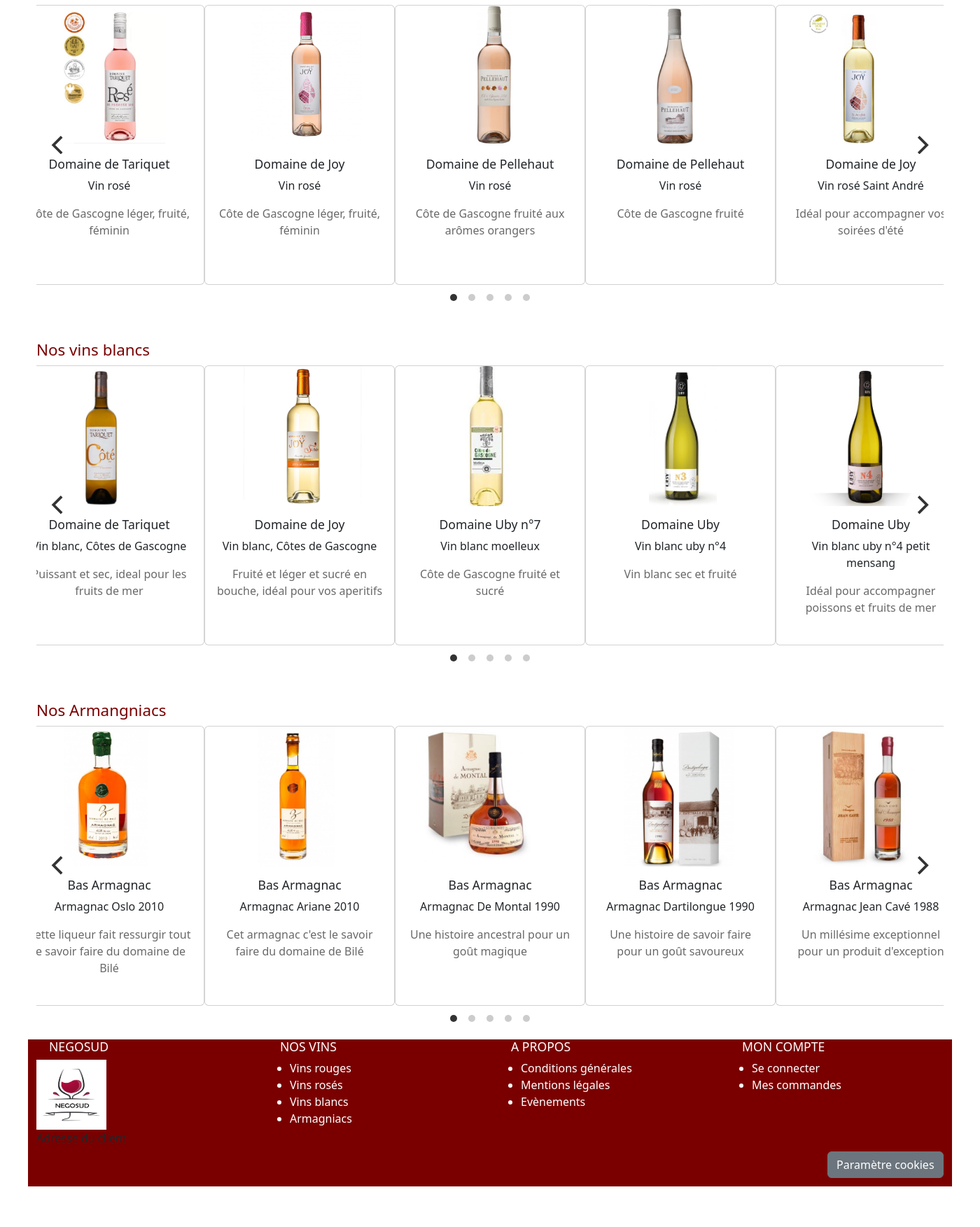
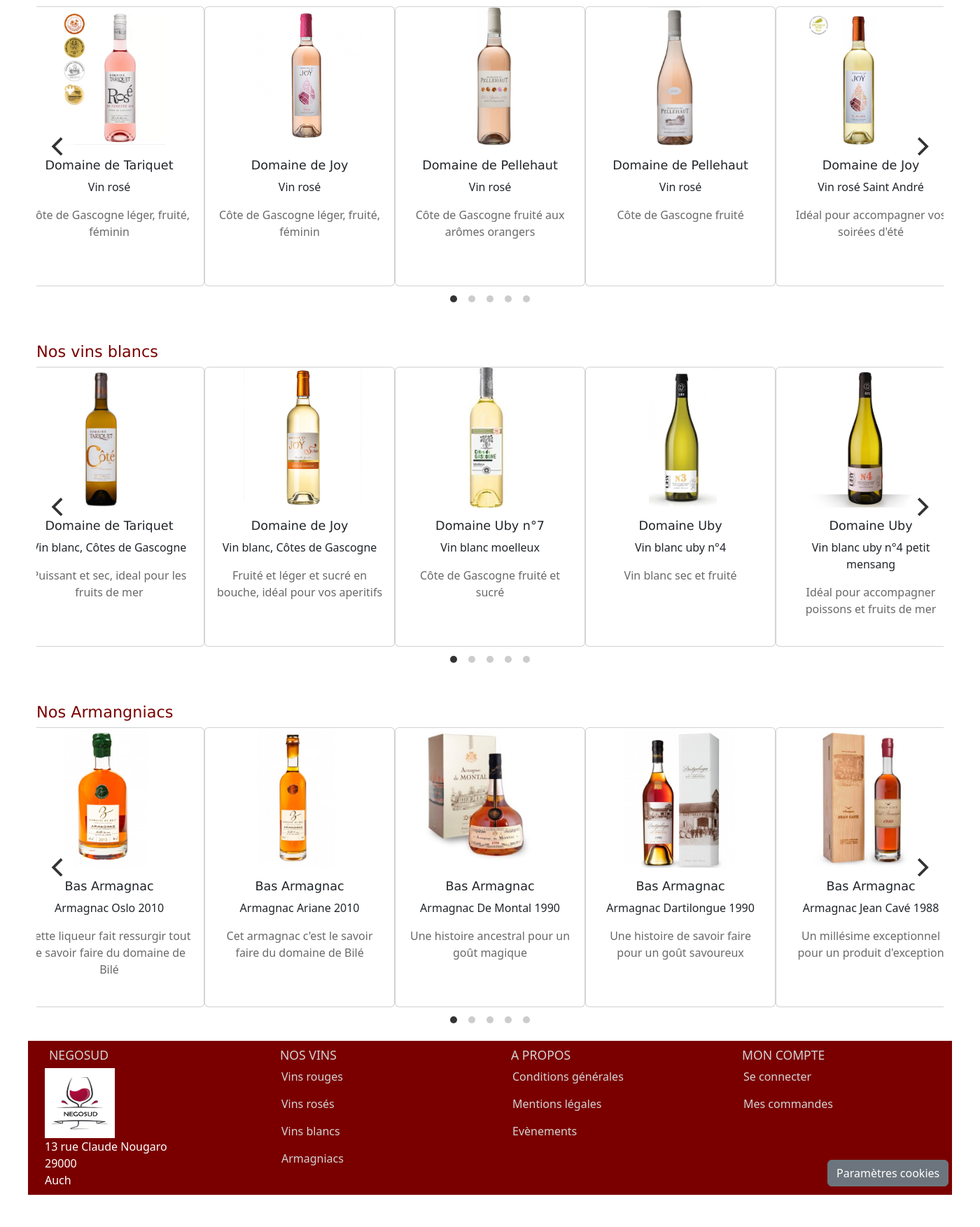
Before and after one commit to Quentin-Dare/NegoSud, a PHP site: page /Negosud.html in a window 1400 px wide. Shown: the part 1284-3037 px from the top of the page at 70% size. Before the commit the page ends 2979 px from the top, so only its background shows below. Run offline with PHP 8.4, Linux system fonts and the light colour scheme; some libraries are stand-ins or nearby versions.

Commit message:
fin de semaine noel
Visuel home page terminé

```diff
--- a/Negosud.html
+++ b/Negosud.html
@@ -39,18 +39,18 @@
         </div>
       </div>
 
-      <div class="col-lg-2 item_compte">
+      <div class="item_compte col-lg-2">
+          <div>
             <img src="./img/logo_mon_compte.jpg" alt="logo Mon compte" title="" class="img-fluid" id="logo_mon_compte">
             <div class="menu_deroulant" id="div_mon_compte">
               <ul>
-            <li><a href="#">Se connecter</a></li>
+                <a href="#"><li>Se connecter</li></a>
                 <li><a href="#">S'inscrire</a></li>
               </ul>
             </div>
-
+            </div>
           <img src="./img/logo_panier.jpg" alt="logo Mon panier" title="" class="img-fluid">
         </div>
-
     </div>
   </header>
 
@@ -335,8 +335,12 @@
 		<div class="row footer">
       <div class="col-lg-3 first_colonne">
 		    <h3>NEGOSUD</h3>
-        <img src="img/logo_vin_4-removebg-preview.jpg" alt="logo Negosud" title="" class="img-fluid" style="width:100px; height:100px;">
-        <p>Adresse du client</p>
+        <img src="img/logo_vin_4-removebg-preview.jpg" alt="logo Negosud" title="" class="img-fluid image_footer" style="width:100px; height:100px;">
+        <div class="adresse">
+          <span>13 rue Claude Nougaro</span>
+          <span>29000</span>
+          <span>Auch</span>
+        </div>
 		  </div>
 
 		  <div class="col-lg-3 nos_vin">
@@ -373,7 +377,7 @@
 		  </div>
 
 		</div>
-      <button type="button" class="btn btn-secondary mb-2 bouton_cookies">Paramètre cookies</button>
+      <button type="button" class="btn btn-secondary mb-2 bouton_cookies">Paramètres cookies</button>
     <div>
 
     </div>
--- a/css/Negosud.css
+++ b/css/Negosud.css
@@ -5,7 +5,7 @@
     flex-direction: row;
     align-items: center;
     flex-direction: row;
-    justify-content: space-between;
+    gap: 10px;
 }
 
 .logo_negosud {
@@ -29,19 +29,21 @@
 
 .item_compte {
     display: flex;
+    flex-direction: row;
     align-items: center;
-    justify-content: space-between;
     cursor: pointer;
 }
 
 /* Menu */
 
 .lien {
-    color: #7A0000;
+    color: grey;
+    font-family:Verdana, Geneva, Tahoma, sans-serif;
+    font-size:1.1rem;
 }
 
 .lien:hover {
-    color: red;
+    color: #7A0000;
 }
 
 
@@ -71,16 +73,23 @@ h1 {
     font-size: 1.4rem;
     margin-top: 80px;
     color: #7A0000;
+    font-family:Verdana, Geneva, Tahoma, sans-serif;
 }
 
 h2 {
     font-size: 1.1rem;
+    font-family:Verdana, Geneva, Tahoma, sans-serif;
 }
 
 h3 {
     font-size: 1.1rem;
     margin-left: 18px;
-    color: white;
+    color: lightgrey;
+    margin-top: 10px;
+}
+
+.span {
+    color: lightgrey;
 }
 
 /* Footer */
@@ -90,12 +99,20 @@ h3 {
     flex-direction: row;
     justify-content: space-around;
     background-color: #7A0000;
-    height: 210px;
+    height: 220px;
+    margin-top: 25px!important;;
 }
 
 .footer li {
+    color: lightgray;
+    cursor: pointer;
+    list-style: none;
+    margin-bottom: 15px;
+    margin-left: -12px;
+}
+
+.footer li:hover {
     color: white;
-    cursor: pointer;
 }
 
 .logo_footer {
@@ -112,3 +129,15 @@ h3 {
 #div_mon_compte {
     display: none;
 }
+
+.adresse {
+    color:white;
+    display: flex;
+    flex-direction: column;
+    text-align: justify;
+    margin-left: 12px;
+}
+
+.image_footer {
+    margin-left: 12px;
+}
```
Lines whose indentation alone changed are shown as unchanged.
